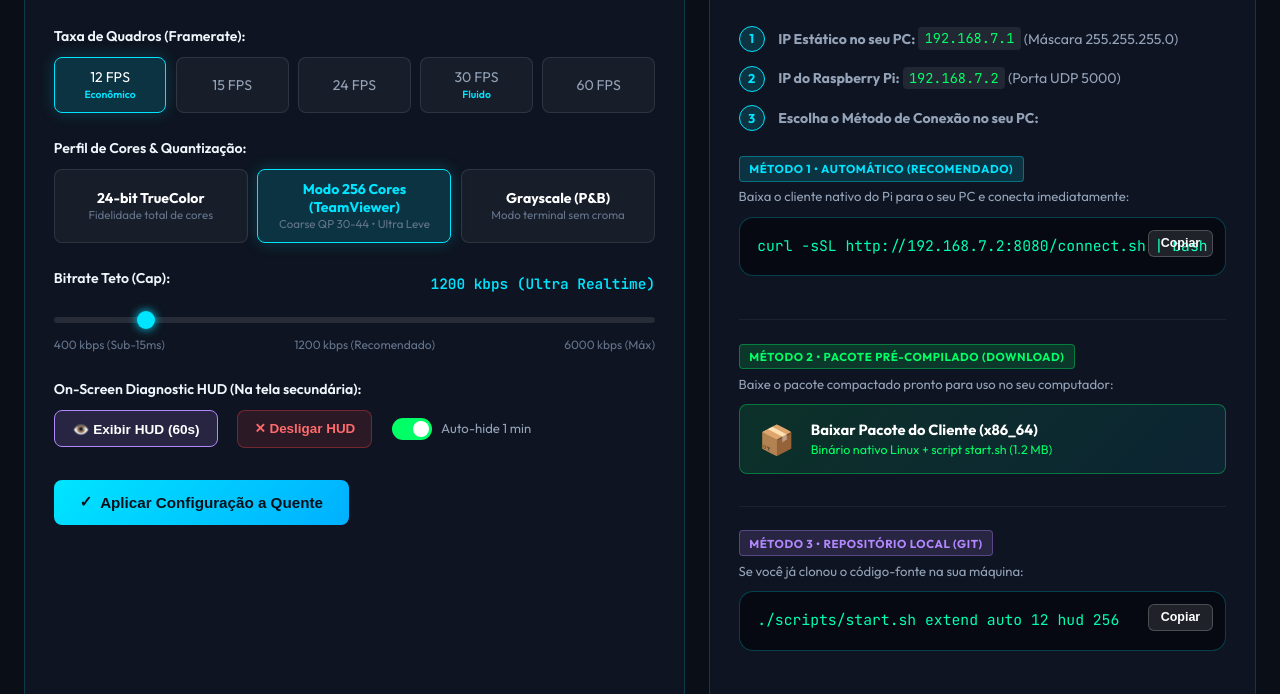
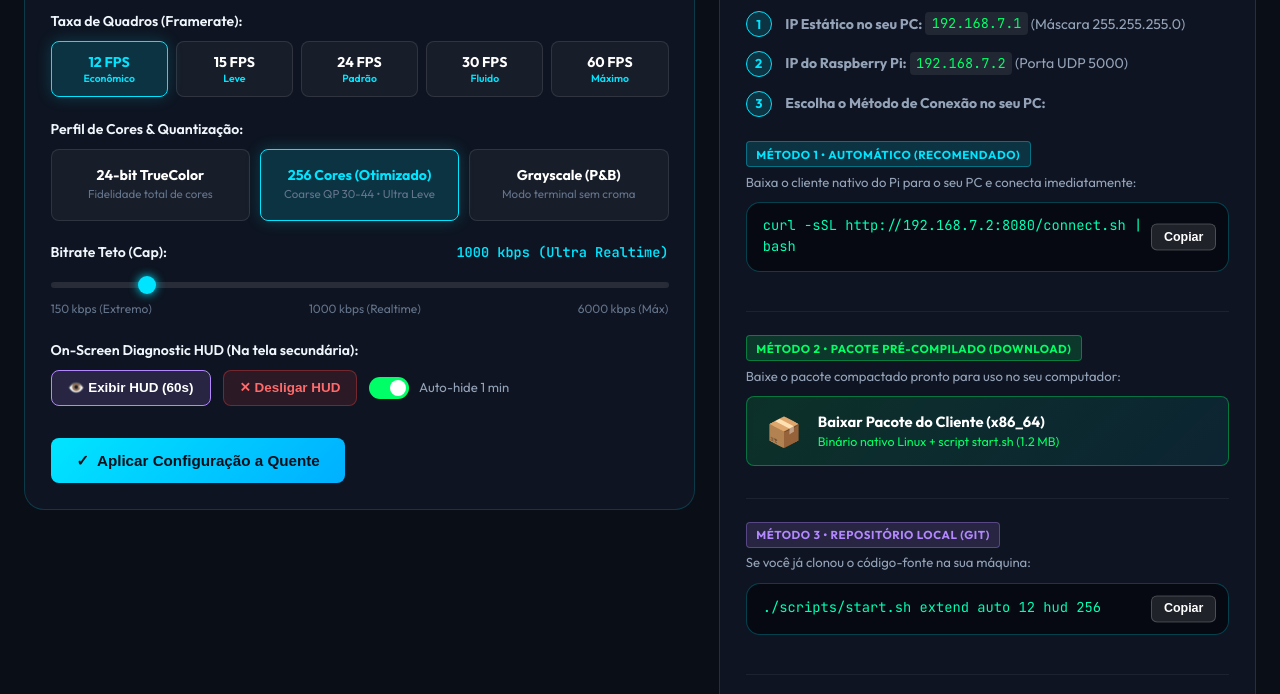
Before and after one commit to programandosolucoes/ext-monitor, a plain HTML site: page web/static/index.html in a window 1280 px wide. Shown: the part 427-1121 px from the top of the page. Drawn offline with Linux system fonts and the light colour scheme; no server answers.

Commit message:
fix(web): prevent panel layout deformation on option click and stabilize button grid

```diff
--- a/web/static/app.js
+++ b/web/static/app.js
@@ -45,7 +45,6 @@ document.addEventListener('DOMContentLoaded', () => {
 
 
     const cmdCurl = document.getElementById('cmd-curl');
-    const cmdPreview = document.getElementById('cmd-preview');
 
     // Update Command Boxes
     function updateCommandPreview() {
@@ -130,6 +129,21 @@ document.addEventListener('DOMContentLoaded', () => {
         }
     }
 
+    // Helper to format bitrate label cleanly without causing line breaks
+    function updateBitrateLabel(val) {
+        let tag = '';
+        if (val <= 400) {
+            tag = ' (Ultra Leve • Sub-10ms)';
+        } else if (val <= 1000) {
+            tag = ' (Realtime • 15ms)';
+        } else if (val <= 2000) {
+            tag = ' (Equilibrado)';
+        } else {
+            tag = ' (Alta Fidelidade)';
+        }
+        if (bitrateVal) bitrateVal.textContent = `${val} kbps${tag}`;
+    }
+
     // Button Selection Listeners (FPS)
     fpsButtons.forEach(btn => {
         btn.addEventListener('click', () => {
@@ -141,7 +155,7 @@ document.addEventListener('DOMContentLoaded', () => {
             if (suggestedBitrates[state.fps]) {
                 state.bitrate = suggestedBitrates[state.fps];
                 bitrateSlider.value = state.bitrate;
-                bitrateVal.textContent = `${state.bitrate} kbps (Auto)`;
+                updateBitrateLabel(state.bitrate);
             }
 
             updateCommandPreview();
@@ -161,15 +175,7 @@ document.addEventListener('DOMContentLoaded', () => {
     // Bitrate Slider
     bitrateSlider.addEventListener('input', (e) => {
         state.bitrate = parseInt(e.target.value, 10);
-        let tag = '';
-        if (state.bitrate <= 1000) {
-            tag = ' (Ultra Realtime • Sub-15ms)';
-        } else if (state.bitrate <= 2000) {
-            tag = ' (Equilibrado • Baixa Latência)';
-        } else {
-            tag = ' (Alta Fidelidade)';
-        }
-        bitrateVal.textContent = `${state.bitrate} kbps${tag}`;
+        updateBitrateLabel(state.bitrate);
         updateCommandPreview();
     });
 
--- a/web/static/index.html
+++ b/web/static/index.html
@@ -110,24 +110,39 @@
 
                 <div class="control-group">
                     <label class="group-label">Taxa de Quadros (Framerate):</label>
-                    <div class="btn-group" id="fps-group">
-                        <button type="button" class="btn-select active" data-fps="12">12 FPS <span class="tag">Econômico</span></button>
-                        <button type="button" class="btn-select" data-fps="15">15 FPS</button>
-                        <button type="button" class="btn-select" data-fps="24">24 FPS</button>
-                        <button type="button" class="btn-select" data-fps="30">30 FPS <span class="tag">Fluido</span></button>
-                        <button type="button" class="btn-select" data-fps="60">60 FPS</button>
+                    <div class="btn-grid-fps" id="fps-group">
+                        <button type="button" class="btn-select active" data-fps="12">
+                            <strong>12 FPS</strong>
+                            <span class="tag">Econômico</span>
+                        </button>
+                        <button type="button" class="btn-select" data-fps="15">
+                            <strong>15 FPS</strong>
+                            <span class="tag">Leve</span>
+                        </button>
+                        <button type="button" class="btn-select" data-fps="24">
+                            <strong>24 FPS</strong>
+                            <span class="tag">Padrão</span>
+                        </button>
+                        <button type="button" class="btn-select" data-fps="30">
+                            <strong>30 FPS</strong>
+                            <span class="tag">Fluido</span>
+                        </button>
+                        <button type="button" class="btn-select" data-fps="60">
+                            <strong>60 FPS</strong>
+                            <span class="tag">Máximo</span>
+                        </button>
                     </div>
                 </div>
 
                 <div class="control-group">
                     <label class="group-label">Perfil de Cores & Quantização:</label>
-                    <div class="btn-group" id="color-group">
+                    <div class="btn-grid-colors" id="color-group">
                         <button type="button" class="btn-select" data-color="truecolor">
                             <strong>24-bit TrueColor</strong>
                             <small>Fidelidade total de cores</small>
                         </button>
                         <button type="button" class="btn-select active" data-color="256">
-                            <strong>Modo 256 Cores (TeamViewer)</strong>
+                            <strong>256 Cores (Otimizado)</strong>
                             <small>Coarse QP 30-44 • Ultra Leve</small>
                         </button>
                         <button type="button" class="btn-select" data-color="gray">
@@ -140,12 +155,12 @@
                 <div class="control-group">
                     <div class="slider-header">
                         <label class="group-label" for="bitrate-slider">Bitrate Teto (Cap):</label>
-                        <span class="slider-val" id="bitrate-val">1200 kbps (Ultra Realtime)</span>
+                        <span class="slider-val" id="bitrate-val">1000 kbps (Ultra Realtime)</span>
                     </div>
-                    <input type="range" id="bitrate-slider" min="400" max="6000" step="100" value="1200">
+                    <input type="range" id="bitrate-slider" min="150" max="6000" step="50" value="1000">
                     <div class="slider-hints">
-                        <span>400 kbps (Sub-15ms)</span>
-                        <span>1200 kbps (Recomendado)</span>
+                        <span>150 kbps (Extremo)</span>
+                        <span>1000 kbps (Realtime)</span>
                         <span>6000 kbps (Máx)</span>
                     </div>
                 </div>
--- a/web/static/style.css
+++ b/web/static/style.css
@@ -245,13 +245,14 @@ body {
 /* Config Grid */
 .config-grid {
     display: grid;
-    grid-template-columns: 1.25fr 1fr;
+    grid-template-columns: minmax(0, 1.25fr) minmax(0, 1fr);
     gap: 1.5rem;
+    align-items: start;
 }
 
-@media (max-width: 900px) {
+@media (max-width: 960px) {
     .config-grid {
-        grid-template-columns: 1fr;
+        grid-template-columns: minmax(0, 1fr);
     }
 }
 
@@ -260,16 +261,17 @@ body {
     backdrop-filter: blur(18px);
     border: 1px solid var(--bg-surface-border);
     border-radius: var(--radius-lg);
-    padding: 1.8rem;
+    padding: 1.6rem;
+    min-width: 0; /* Prevents grid cell expansion blowout */
 }
 
 .card-header {
     display: flex;
-    align-items: flex-start;
+    align-items: center;
     gap: 1rem;
-    margin-bottom: 1.8rem;
+    margin-bottom: 1.4rem;
     border-bottom: 1px solid rgba(255, 255, 255, 0.08);
-    padding-bottom: 1.2rem;
+    padding-bottom: 1rem;
 }
 
 .card-icon {
@@ -282,22 +284,23 @@ body {
     display: flex;
     align-items: center;
     justify-content: center;
+    flex-shrink: 0;
 }
 
 .card-header h2 {
-    font-size: 1.2rem;
+    font-size: 1.15rem;
     font-weight: 600;
     color: #ffffff;
 }
 
 .card-header p {
-    font-size: 0.85rem;
+    font-size: 0.82rem;
     color: var(--text-secondary);
 }
 
 /* Control Groups */
 .control-group {
-    margin-bottom: 1.6rem;
+    margin-bottom: 1.35rem;
 }
 
 .group-label {
@@ -305,25 +308,43 @@ body {
     font-size: 0.88rem;
     font-weight: 600;
     color: var(--text-primary);
-    margin-bottom: 0.6rem;
+    margin-bottom: 0.55rem;
 }
 
-.btn-group {
-    display: flex;
+/* Dedicated Grid Layouts for Option Buttons */
+.btn-grid-fps {
+    display: grid;
+    grid-template-columns: repeat(5, minmax(0, 1fr));
+    gap: 0.5rem;
+    width: 100%;
+}
+
+.btn-grid-colors {
+    display: grid;
+    grid-template-columns: repeat(3, minmax(0, 1fr));
     gap: 0.6rem;
-    flex-wrap: wrap;
+    width: 100%;
+}
+
+@media (max-width: 600px) {
+    .btn-grid-fps {
+        grid-template-columns: repeat(3, minmax(0, 1fr));
+    }
+    .btn-grid-colors {
+        grid-template-columns: minmax(0, 1fr);
+    }
 }
 
 .btn-select {
-    flex: 1;
-    min-width: 90px;
+    width: 100%;
+    min-width: 0;
     background: rgba(255, 255, 255, 0.04);
     border: 1px solid rgba(255, 255, 255, 0.1);
     color: var(--text-secondary);
-    padding: 0.65rem 0.8rem;
+    padding: 0.55rem 0.4rem;
     border-radius: var(--radius-sm);
     cursor: pointer;
-    font-size: 0.88rem;
+    font-size: 0.86rem;
     font-family: inherit;
     transition: var(--transition);
     text-align: center;
@@ -331,23 +352,38 @@ body {
     flex-direction: column;
     align-items: center;
     justify-content: center;
+    user-select: none;
+    -webkit-user-select: none;
+    box-sizing: border-box;
+}
+
+.btn-grid-fps .btn-select {
+    min-height: 56px;
+}
+
+.btn-grid-colors .btn-select {
+    min-height: 72px;
 }
 
 .btn-select strong {
     color: #ffffff;
     font-size: 0.88rem;
+    line-height: 1.2;
 }
 
 .btn-select small {
     font-size: 0.72rem;
     color: var(--text-muted);
+    line-height: 1.3;
+    margin-top: 3px;
 }
 
 .btn-select .tag {
     font-size: 0.65rem;
     color: var(--accent-cyan);
     font-weight: 600;
-    margin-top: 2px;
+    margin-top: 3px;
+    line-height: 1;
 }
 
 .btn-select:hover {
@@ -371,15 +407,22 @@ body {
 .slider-header {
     display: flex;
     justify-content: space-between;
-    align-items: center;
+    align-items: baseline;
+    gap: 0.5rem;
     margin-bottom: 0.4rem;
 }
 
+.slider-header .group-label {
+    margin-bottom: 0;
+    white-space: nowrap;
+}
+
 .slider-val {
-    font-size: 0.9rem;
+    font-size: 0.85rem;
     font-weight: 600;
     color: var(--accent-cyan);
     font-family: 'JetBrains Mono', monospace;
+    white-space: nowrap;
 }
 
 input[type="range"] {
@@ -418,7 +461,7 @@ input[type="range"]::-webkit-slider-thumb:hover {
 .hud-action-row {
     display: flex;
     align-items: center;
-    gap: 1.2rem;
+    gap: 0.8rem;
     flex-wrap: wrap;
 }
 
@@ -426,11 +469,13 @@ input[type="range"]::-webkit-slider-thumb:hover {
     background: rgba(179, 136, 255, 0.15);
     border: 1px solid var(--accent-purple);
     color: #ffffff;
-    padding: 0.6rem 1.1rem;
+    padding: 0.6rem 1rem;
     border-radius: var(--radius-sm);
     cursor: pointer;
     font-weight: 600;
-    font-size: 0.85rem;
+    font-size: 0.84rem;
+    min-width: 160px;
+    text-align: center;
     transition: var(--transition);
 }
 
@@ -443,10 +488,12 @@ input[type="range"]::-webkit-slider-thumb:hover {
     background: rgba(255, 68, 68, 0.12);
     border: 1px solid rgba(255, 68, 68, 0.35);
     color: #ff6b6b;
-    padding: 0.65rem 1rem;
+    padding: 0.6rem 0.95rem;
     border-radius: var(--radius-sm);
     font-size: 0.84rem;
     font-weight: 600;
+    min-width: 125px;
+    text-align: center;
     cursor: pointer;
     transition: var(--transition);
 }
@@ -588,25 +635,33 @@ input:checked + .slider.round:before {
     background: #060911;
     border: 1px solid rgba(0, 229, 255, 0.25);
     border-radius: var(--radius-md);
-    padding: 1.1rem;
-    margin-bottom: 1.5rem;
-    overflow-x: auto;
+    padding: 0.85rem 4.8rem 0.85rem 1rem; /* 4.8rem reserves space for the copy button */
+    margin-bottom: 1.25rem;
+    min-height: 52px;
+    display: flex;
+    align-items: center;
+    overflow: hidden;
 }
 
 .code-box pre {
     margin: 0;
+    white-space: pre-wrap;
+    word-break: break-all;
+    width: 100%;
 }
 
 .code-box code {
     font-family: 'JetBrains Mono', monospace;
-    font-size: 0.92rem;
+    font-size: 0.86rem;
     color: #00ffb4;
     word-break: break-all;
+    line-height: 1.4;
 }
 
 .btn-copy {
     position: absolute;
-    top: 0.75rem;
+    top: 50%;
+    transform: translateY(-50%);
     right: 0.75rem;
     background: rgba(255, 255, 255, 0.1);
     border: 1px solid rgba(255, 255, 255, 0.2);
@@ -617,6 +672,7 @@ input:checked + .slider.round:before {
     border-radius: 6px;
     cursor: pointer;
     transition: var(--transition);
+    white-space: nowrap;
 }
 
 .btn-copy:hover {
```
Also changed, not shown: 1 other file.
